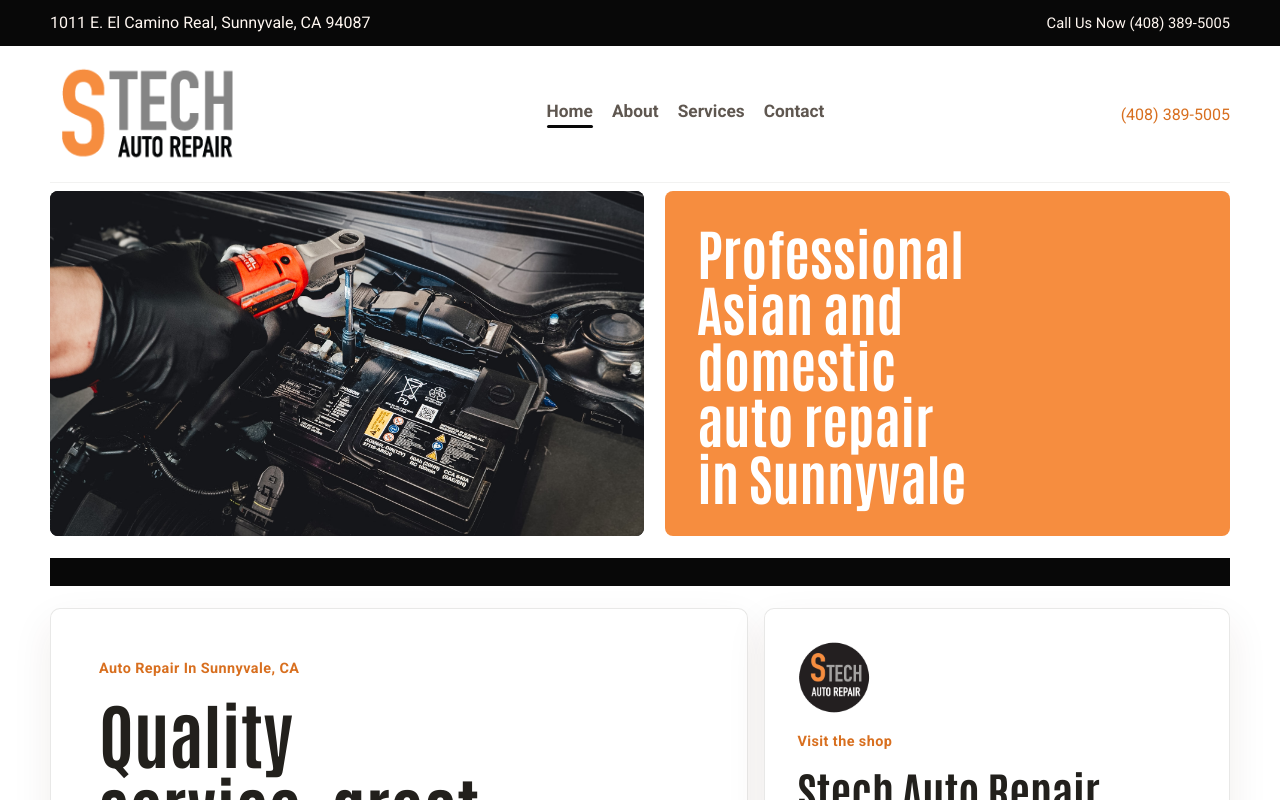
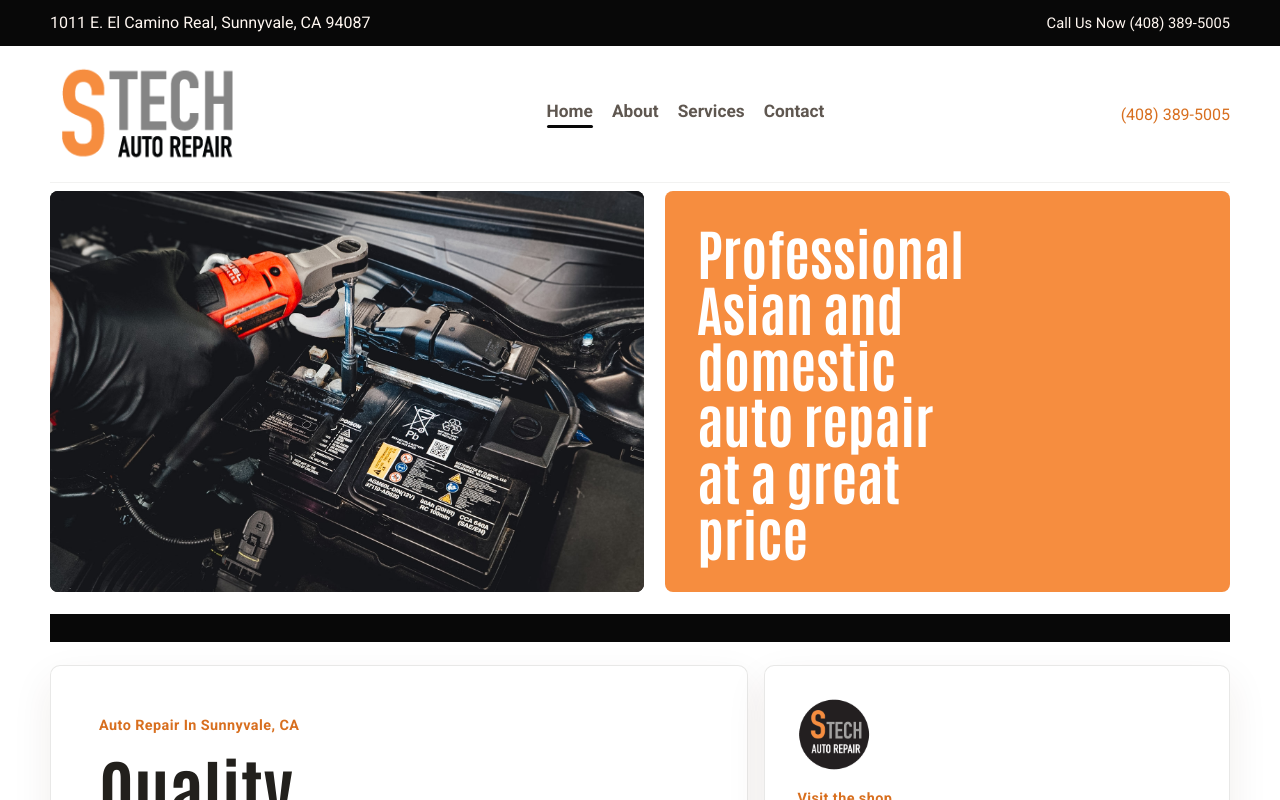
Before and after one commit to DietmarSZ/stechherman, a Next.js app: page / in a window 1280 px wide. Shown: the top 800 px of the page. Built offline with nearby package versions, Linux system fonts and the light colour scheme.

Commit message:
Update orange hero banner text

```diff
--- a/src/app/page.tsx
+++ b/src/app/page.tsx
@@ -52,7 +52,7 @@ export default function HomePage() {
           />
         </div>
         <div className="hero-banner-fill">
-          <p>Professional Asian and domestic auto repair in Sunnyvale</p>
+          <p>Professional Asian and domestic auto repair at a great price</p>
         </div>
       </section>
 
```
